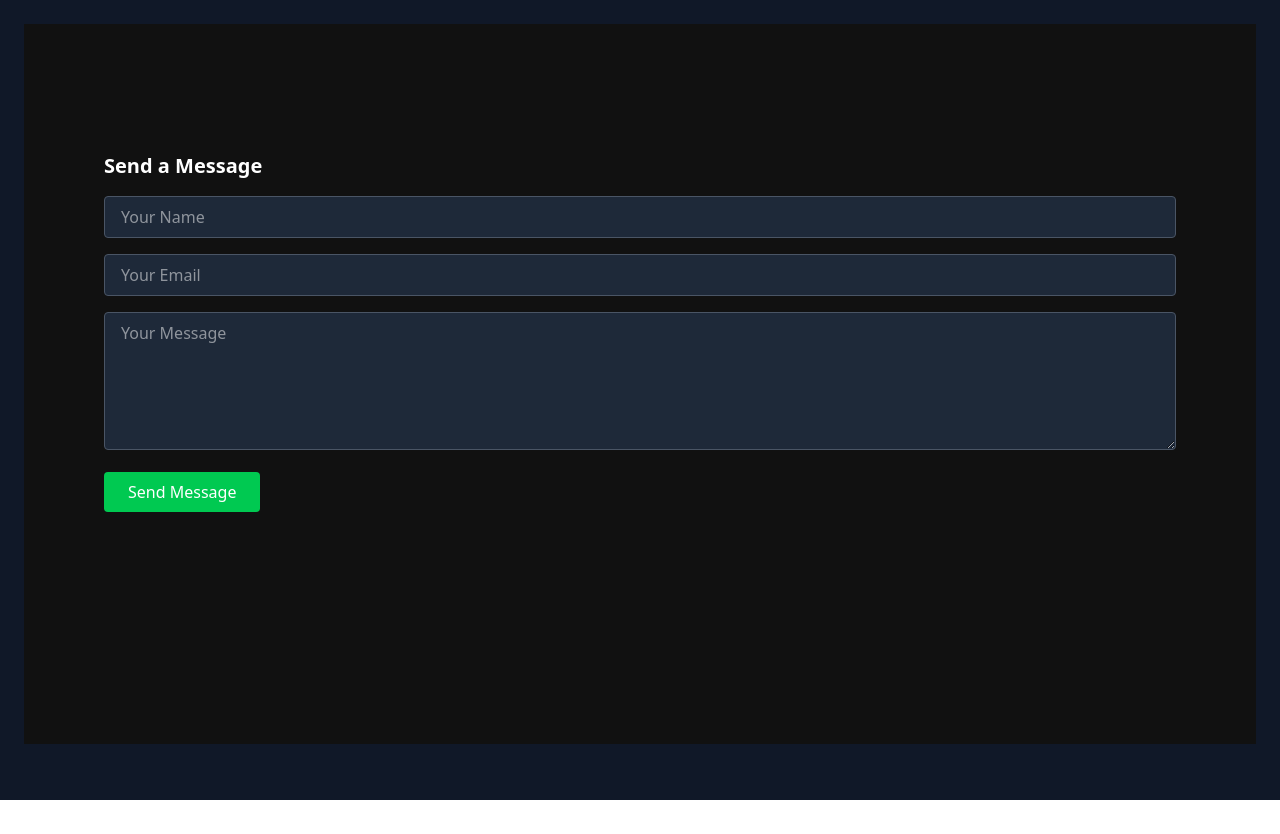
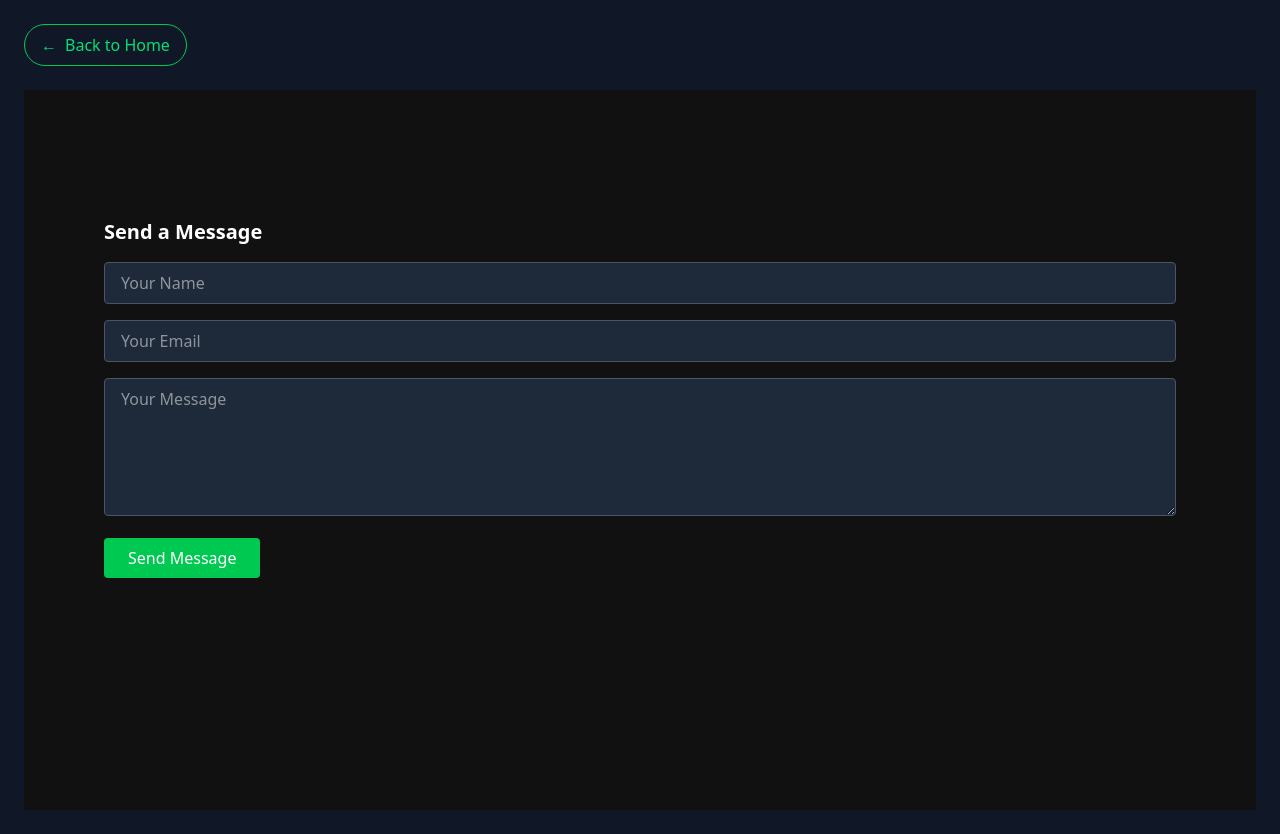
Before and after one commit to Hibritu/portifolio, a Next.js app: page /details/contact in a window 1280 px wide. Before the commit the page ends 800 px from the top, so only its background shows below. Built offline with nearby package versions, Linux system fonts and the light colour scheme; no server answers.

Commit message:
Add back button to detail pages

```diff
--- a/app/details/certificates/page.js
+++ b/app/details/certificates/page.js
@@ -1,9 +1,11 @@
 import React from 'react';
 import Certificates from '../../../components/Certificates';
+import BackButton from '../../../components/BackButton';
 
 export default function CertificatesPage() {
   return (
     <div className="min-h-screen bg-gray-900 text-white p-6">
+      <BackButton />
       <Certificates />
     </div>
   );
--- a/app/details/contact/page.js
+++ b/app/details/contact/page.js
@@ -2,10 +2,12 @@
 
 import React from 'react';
 import Contact from '../../../components/Contact';
+import BackButton from '../../../components/BackButton';
 
 export default function ContactPage() {
   return (
     <div className="min-h-screen bg-gray-900 text-white p-6">
+      <BackButton />
       <Contact />
     </div>
   );
--- a/app/details/education/page.js
+++ b/app/details/education/page.js
@@ -1,9 +1,11 @@
 import React from 'react';
 import Education from '../../../components/Education';
+import BackButton from '../../../components/BackButton';
 
 export default function EducationPage() {
   return (
     <div className="min-h-screen bg-gray-900 text-white p-6">
+      <BackButton />
       <Education />
     </div>
   );
--- a/app/details/experience/page.js
+++ b/app/details/experience/page.js
@@ -1,9 +1,11 @@
 import React from 'react';
 import Experience from '../../../components/Experience';
+import BackButton from '../../../components/BackButton';
 
 export default function ExperiencePage() {
   return (
     <div className="min-h-screen bg-gray-900 text-white p-6">
+      <BackButton />
       <Experience />
     </div>
   );
--- a/app/details/skills/page.js
+++ b/app/details/skills/page.js
@@ -1,4 +1,5 @@
 import Skills from "@/components/Skills";
+import BackButton from '@/components/BackButton';
 
 export const metadata = {
   title: "Skills | Hibritu Diresss",
@@ -9,6 +10,7 @@ export default function SkillsPage() {
   return (
     <main className="min-h-screen bg-[#111111]">
       <div className="container mx-auto px-6 sm:px-10">
+        <BackButton />
         <Skills />
       </div>
     </main>
--- a/app/details/whatIDo/page.js
+++ b/app/details/whatIDo/page.js
@@ -1,9 +1,11 @@
 import React from 'react';
 import WhatIDo from '../../../components/WhatIDo';
+import BackButton from '../../../components/BackButton';
 
 export default function WhatIDoPage() {
   return (
     <div className="min-h-screen bg-gray-900 text-white p-6">
+      <BackButton />
       <WhatIDo />
     </div>
   );
--- /dev/null
+++ b/components/BackButton.js
@@ -0,0 +1,16 @@
+import Link from 'next/link';
+
+export default function BackButton({ label = 'Back to Home' }) {
+  return (
+    <div className="mb-6">
+      <Link
+        href="/"
+        className="inline-flex items-center gap-2 px-4 py-2 rounded-full border border-green-500 text-green-400 hover:bg-green-500/10 transition"
+        aria-label="Go back to home"
+      >
+        <span aria-hidden="true">←</span>
+        {label}
+      </Link>
+    </div>
+  );
+}
```
